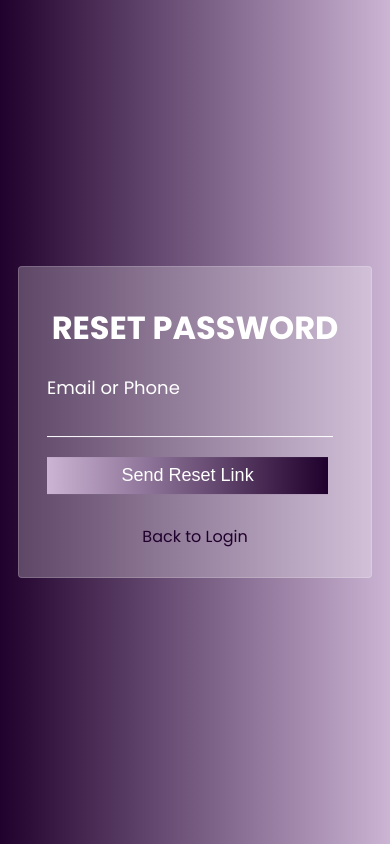
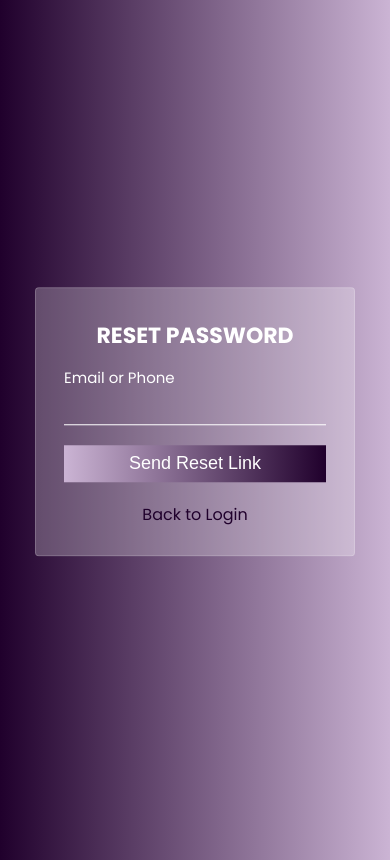
Before and after one commit to ogc16/system1, a plain HTML site: page forgot-password.html in a window 390 px wide. Drawn offline with Linux system fonts and the light colour scheme.

Commit message:
Make auth pages fully responsive
- Add global box-sizing so the auth card never overflows the viewport
- Cap card width at 420px on tablets (was stretching to 90% of screen)
- Compact layout on phones: full-width inputs/buttons, smaller type
- Handle short landscape phones with a scrollable form

```diff
--- a/login.css
+++ b/login.css
@@ -1,10 +1,15 @@
 
 @import url('https://fonts.googleapis.com/css?family=Poppins:400,500,600,700&display=swap');
+
+*, *::before, *::after{
+    box-sizing: border-box;
+}
 
 body{
   font-family: 'Poppins', sans-serif;
   background: linear-gradient(to right, #20002c,
- #cbb4d4);
+  #cbb4d4);
+  min-height: 100vh;
 }
 .show-btn{
     padding: 10px 20px;
@@ -128,6 +133,7 @@ a:hover{
     }
     .container{
         width: 90%;
+        max-width: 420px;
         left: 50%;
     }
 }
@@ -136,13 +142,45 @@ a:hover{
     .show-btn{
         font-size: 16px;
         padding: 8px 16px;
+        top: 8%;
     }
     .container{
-        width: 92%;
+        width: 100%;
         max-width: 320px;
         padding: 16px;
+        top: 50%;
     }
     form{
         margin: 12px;
     }
+    input{
+        width: 100%;
+    }
+    button{
+        width: 100%;
+    }
+    h1{
+        font-size: 22px;
+    }
+    label{
+        font-size: 15px;
+    }
+    .link{
+        margin-top: 20px;
+    }
 }
+
+@media (max-height: 480px) and (orientation: landscape){
+    .show-btn{
+        top: 10%;
+    }
+    .container{
+        top: 50%;
+        left: 50%;
+    }
+    form{
+        margin: 8px;
+        max-height: 70vh;
+        overflow-y: auto;
+    }
+}
```
